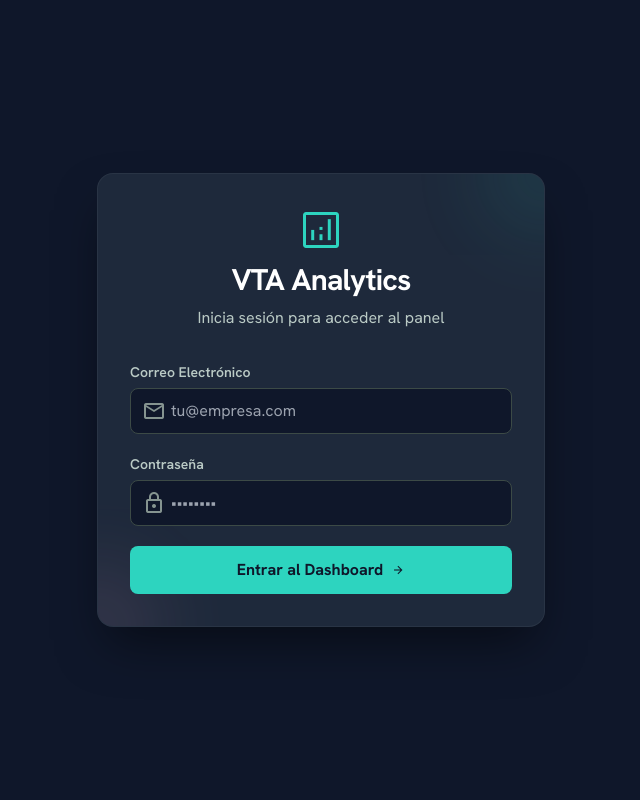
After one commit to desarrolloapp-aura/VTA, a FastAPI app: template templates/login.html in a window 1280 px wide. The commit adds this page. Shown: the whole page, without its empty margins (319-959 px from the left). Run offline with FastAPI, Linux system fonts and the light colour scheme; the template is opened without the code that fills it, so the values that code supplies are empty; some libraries are stand-ins or nearby versions.

Commit message:
Implement Supabase Auth with login UI and session protection

```diff
--- a/main.py
+++ b/main.py
@@ -1,21 +1,78 @@
-from fastapi import FastAPI, Request
+from fastapi import FastAPI, Request, Form, Depends, Cookie
 from fastapi.templating import Jinja2Templates
-from fastapi.responses import HTMLResponse, JSONResponse, Response
+from fastapi.responses import HTMLResponse, JSONResponse, Response, RedirectResponse
 import pandas as pd
 import json
 import os
+from supabase import create_client, Client
 
 app = FastAPI(title="Dashboard VTA")
 
 templates = Jinja2Templates(directory="templates")
 
+SUPABASE_URL = os.environ.get("SUPABASE_URL")
+SUPABASE_KEY = os.environ.get("SUPABASE_KEY")
+
+if SUPABASE_URL and SUPABASE_KEY:
+    supabase: Client = create_client(SUPABASE_URL, SUPABASE_KEY)
+else:
+    supabase = None
+
+def verify_session(request: Request):
+    if not supabase:
+        return None
+    token = request.cookies.get("access_token")
+    if not token:
+        return None
+    try:
+        user = supabase.auth.get_user(token)
+        return user
+    except:
+        return None
+
+@app.get("/login", response_class=HTMLResponse)
+async def login_page(request: Request):
+    return templates.TemplateResponse(request=request, name="login.html")
+
+@app.post("/login")
+async def login_post(request: Request, email: str = Form(...), password: str = Form(...)):
+    if not supabase:
+        return templates.TemplateResponse(request=request, name="login.html", context={"error": "Supabase no está configurado en el servidor"})
+
+    try:
+        response = supabase.auth.sign_in_with_password({"email": email, "password": password})
+        token = response.session.access_token
+
+        redirect = RedirectResponse(url="/", status_code=303)
+        redirect.set_cookie(key="access_token", value=token, httponly=True, max_age=3600*24)
+        return redirect
+    except Exception as e:
+        return templates.TemplateResponse(request=request, name="login.html", context={"error": "Credenciales inválidas"})
+
+@app.get("/logout")
+async def logout():
+    redirect = RedirectResponse(url="/login", status_code=303)
+    redirect.delete_cookie("access_token")
+    return redirect
+
 @app.get("/", response_class=HTMLResponse)
 async def get_dashboard(request: Request):
-    # Retorna el HTML inmediatamente sin cargar datos
+    if not supabase:
+        return HTMLResponse("Falta configurar SUPABASE_URL y SUPABASE_KEY en Render")
+
+    user = verify_session(request)
+    if not user:
+        return RedirectResponse(url="/login", status_code=303)
+
     return templates.TemplateResponse(request=request, name="dashboard.html")
 
 @app.get("/api/data")
-async def get_data():
+async def get_data(request: Request):
+    if supabase:
+        user = verify_session(request)
+        if not user:
+            return Response(content=json.dumps({"error": "No autorizado"}), status_code=401)
+
     # Obtener URL estrictamente desde variable de entorno (por seguridad)
     url = os.environ.get('EXCEL_URL')
     if not url:
--- a/requirements.txt
+++ b/requirements.txt
@@ -3,3 +3,5 @@ uvicorn
 jinja2
 pandas
 openpyxl
+supabase
+python-multipart
--- a/templates/dashboard.html
+++ b/templates/dashboard.html
@@ -182,12 +182,12 @@
 </a>
 </nav>
 
-<div class="mt-auto space-y-2 pt-4 border-t border-outline-variant">
-<a class="flex items-center gap-3 px-3 h-[48px] text-slate-400 hover:text-on-surface hover:bg-surface-container-high transition-all rounded-lg" href="#">
+        <div class="mt-auto pt-6 border-t border-surface-container-high space-y-2">
+            <a href="#" class="nav-item flex items-center gap-3 px-3 h-[48px] text-slate-400 hover:text-on-surface hover:bg-surface-container-high transition-all rounded-lg cursor-pointer">
                 <span class="material-symbols-outlined">settings</span>
                 <span class="">Configuración</span>
             </a>
-<a class="flex items-center gap-3 px-3 h-[48px] text-slate-400 hover:text-error hover:bg-surface-container-high transition-all rounded-lg" href="#">
+            <a href="/logout" class="nav-item flex items-center gap-3 px-3 h-[48px] text-slate-400 hover:text-on-surface hover:bg-surface-container-high transition-all rounded-lg cursor-pointer">
                 <span class="material-symbols-outlined">logout</span>
                 <span class="">Cerrar Sesión</span>
             </a>
--- /dev/null
+++ b/templates/login.html
@@ -0,0 +1,86 @@
+<!DOCTYPE html><html class="dark" lang="es"><head>
+<meta charset="utf-8">
+<meta content="width=device-width, initial-scale=1.0" name="viewport">
+<title>Iniciar Sesión - VTA Analytics</title>
+<!-- Tailwind CSS -->
+<script src="https://cdn.tailwindcss.com"></script>
+<link href="https://fonts.googleapis.com/css2?family=Hanken+Grotesk:wght@400;600;700&display=swap" rel="stylesheet">
+<link href="https://fonts.googleapis.com/css2?family=Material+Symbols+Outlined:wght,FILL@100..700,0..1&display=swap" rel="stylesheet">
+<style>
+    body {
+        background-color: #0F172A;
+        color: #dde4e1;
+        font-family: 'Hanken Grotesk', sans-serif;
+    }
+    .glass-card {
+        background: #1E293B;
+        border: 1px solid rgba(255, 255, 255, 0.05);
+        box-shadow: 0 25px 50px -12px rgba(0, 0, 0, 0.5);
+    }
+    .input-field {
+        background-color: #0F172A;
+        border: 1px solid #3c4a46;
+        color: #dde4e1;
+    }
+    .input-field:focus {
+        outline: none;
+        border-color: #2DD4BF;
+        box-shadow: 0 0 0 1px #2DD4BF;
+    }
+    .btn-primary {
+        background-color: #2DD4BF;
+        color: #0F172A;
+    }
+    .btn-primary:hover {
+        background-color: #3cddc7;
+    }
+</style>
+</head>
+<body class="h-screen flex items-center justify-center p-4">
+
+    <div class="glass-card rounded-2xl w-full max-w-md p-8 relative overflow-hidden">
+        <!-- Decoration -->
+        <div class="absolute top-0 right-0 -mt-16 -mr-16 w-32 h-32 bg-[#2DD4BF] rounded-full opacity-10 blur-2xl"></div>
+        <div class="absolute bottom-0 left-0 -mb-16 -ml-16 w-32 h-32 bg-[#ffafd3] rounded-full opacity-10 blur-2xl"></div>
+
+        <div class="relative z-10 text-center mb-8">
+            <span class="material-symbols-outlined text-5xl text-[#2DD4BF] mb-2">analytics</span>
+            <h1 class="text-3xl font-bold text-white tracking-tight">VTA Analytics</h1>
+            <p class="text-[#bacac5] mt-2">Inicia sesión para acceder al panel</p>
+        </div>
+
+        <form method="POST" action="/login" class="relative z-10 space-y-5">
+            {% if error %}
+            <div class="bg-red-900/30 border border-red-500/50 text-red-200 px-4 py-3 rounded-lg text-sm flex items-center gap-3">
+                <span class="material-symbols-outlined text-red-400">error</span>
+                {{ error }}
+            </div>
+            {% endif %}
+
+            <div>
+                <label class="block text-sm font-semibold text-[#bacac5] mb-1.5" for="email">Correo Electrónico</label>
+                <div class="relative">
+                    <span class="material-symbols-outlined absolute left-3 top-1/2 -translate-y-1/2 text-[#859490]">mail</span>
+                    <input type="email" id="email" name="email" required placeholder="tu@empresa.com"
+                           class="input-field w-full rounded-lg py-2.5 pl-10 pr-4 transition-all">
+                </div>
+            </div>
+
+            <div>
+                <label class="block text-sm font-semibold text-[#bacac5] mb-1.5" for="password">Contraseña</label>
+                <div class="relative">
+                    <span class="material-symbols-outlined absolute left-3 top-1/2 -translate-y-1/2 text-[#859490]">lock</span>
+                    <input type="password" id="password" name="password" required placeholder="••••••••"
+                           class="input-field w-full rounded-lg py-2.5 pl-10 pr-4 transition-all">
+                </div>
+            </div>
+
+            <button type="submit" class="btn-primary w-full font-bold rounded-lg py-3 mt-4 transition-all flex justify-center items-center gap-2">
+                Entrar al Dashboard
+                <span class="material-symbols-outlined text-sm">arrow_forward</span>
+            </button>
+        </form>
+    </div>
+
+</body>
+</html>
```
Lines whose indentation alone changed are shown as unchanged.
